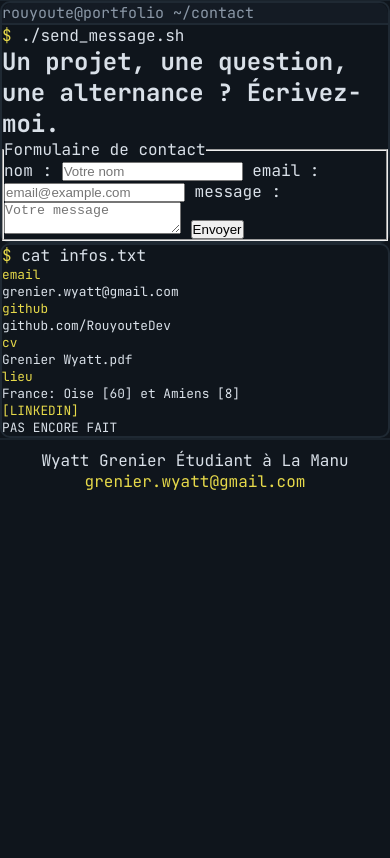
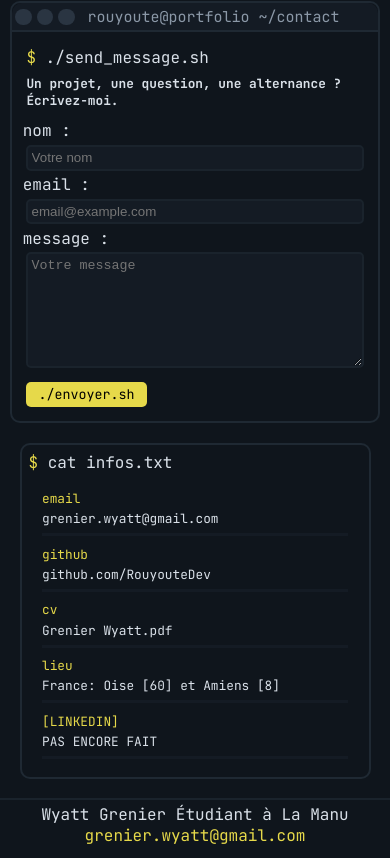
Before and after one commit to RouyouteDev/PORTFOLIO, a plain HTML site: page contact.html in a window 390 px wide. Shown: the part 71-929 px from the top of the page. Before the commit the page ends 844 px from the top, so only its background shows below. Drawn offline with Linux system fonts and the light colour scheme.

Commit message:
Refactor contact page styles and enhance form elements for improved usability

```diff
--- a/assets/css/contact_pc.css
+++ b/assets/css/contact_pc.css
@@ -32,6 +32,21 @@
                 grid-column: span 1;
             }
         }
+        .infos-section{
+            p{
+                margin: 2%;
+            }
+            ul{
+                margin: 5%;
+                li{
+                    margin: 1%;
+                }
+                .eltmargin {
+                    padding-bottom: 2%;
+                    margin-bottom: 3%;
+                }
+            }
+        }
         section{
             margin-right:2.5%;
             margin-left: 2.5%;
@@ -45,7 +60,8 @@
             }
             h1{
                 font-size: 1rem;
-                margin: 2% 4%;
+                margin: 0 4%;
+                margin-top: 2%;
             }
         }
         form{
@@ -58,11 +74,16 @@
                     display: none;
                 }
                 input, textarea{
+                    padding: 1%;
+                    margin: 1%;
+                }
+                button{
+                    width: 7vw;
+                    padding: 1%;
                     margin: 1%;
                 }
             }
         }
-
         #top-section{
             display: block;
             margin-top: 3%;
--- a/assets/css/contact_phone.css
+++ b/assets/css/contact_phone.css
@@ -1,6 +1,6 @@
-@media screen and (max-width: 700px) {
+@media screen and (max-width: 700px){
     header{
-        padding: 2.5%;
+        padding: 1%;
         display: flex;
         flex-wrap: nowrap;
         align-items: center;
@@ -16,19 +16,113 @@
     nav{
         width: 60%;
         ul{
-            font-size: 0; /*ON VA LE FAIRE REAPARAITRE AVEC DU JS AU CLIQUE POUR TELEPHONE*/
+            font-size: 0; /*ON VA LE FAIRE REAPARAITRE AVEC DU JS AU CLIC*/
+        }
+    }
+
+    body{
+        main {
+            display: grid;
+            grid-template-columns: 1fr;
+            grid-auto-rows: auto;
+            section:not(#top-section) {
+                margin-bottom: 5%;
+                margin-left: 5%;
+                margin-right: 5%;
+                grid-column: span 1;
+            }
+        }
+        .infos-section{
+            p{
+                margin: 2%;
+            }
+            ul{
+                margin: 5%;
+                li{
+                    margin: 1%;
+                }
+                .eltmargin {
+                    padding-bottom: 2%;
+                    margin-bottom: 3%;
+                }
+            }
+        }
+        section{
+            margin-right:2.5%;
+            margin-left: 2.5%;
+            margin-top: 5%;
+            section:not(#top-section){
+                display: grid;
+            }
+            .cmd-lines{
+                margin-top: 4%;
+                margin-left: 4%;
+            }
+            h1{
+                font-size: 0.8rem;
+                margin: 0 4%;
+                margin-top: 2%;
+            }
+        }
+        form{
+            padding: 3%;
+            fieldset{
+                border-style: none;
+                display: flex;
+                flex-direction: column;
+                legend{
+                    display: none;
+                }
+                input, textarea{
+                    padding: 1%;
+                    margin: 1%;
+                }
+                button{
+                    width: 35%;
+                    padding: 1%;
+                    margin: 1%;
+                    margin-top: 3%;
+                }
+            }
+        }
+        #top-section{
+            display: block;
+            margin-top: 3%;
+            margin-bottom: 0%;
+            #head-top-section{
+                padding: 1%;
+                font-size: 15px;
+                display: flex;
+                flex-direction: row;
+                align-items: center;
+                p{
+                    margin: 0px;
+                    margin-left: 2vw;
+                }
+                ul.circles{
+                    display: flex;
+                    flex-direction: row;
+                    li{
+                        margin-right: 5px;
+                        padding: 5px;
+                        width: 0.4rem;
+                        height: 0.4rem;
+                        border-radius: 100%;
+                    }
+                }
+            }
         }
     }
     footer{
         position: relative;
-        bottom: 0vh;
+        bottom: 0;
         left: 0;
         right: 0;
         height: 6vh;
         display: flex;
         text-align: center;
         justify-content: center;
-        padding: 10px 15px;
+        padding: 1% 0;
         li{
             list-style: none;
         }
--- a/assets/css/style.css
+++ b/assets/css/style.css
@@ -131,6 +131,26 @@ body {
         }
     }
 }
+.eltmargin {
+    border-bottom-style: solid ;
+    border-width: 3px;
+    border-color: var(--bg-top-section);
+}
+#btn-submit-form{
+    font-family: 'JetBrains Mono', ui-monospace, Consolas, monospace;
+    background-color: var(--secondary);
+    border-style: none;
+    border-radius: 5px;
+}
+.form-fieldset-contact{
+    input, textarea{
+        border-style: solid;
+        border-radius: 5px;
+        border-width: 2px;
+        border-color: rgb(26, 35, 44);
+        background-color: var(--bg-top-section);
+    }
+}
 
 .sections-list {
     li {
--- a/contact.html
+++ b/contact.html
@@ -50,7 +50,7 @@
             <p class="cmd-lines"><span class="yellow-colored">$</span> ./send_message.sh</p>
             <h1>Un projet, une question, une alternance ? Écrivez-moi.</h1>
             <form>
-                <fieldset>
+                <fieldset class="form-fieldset-contact">
                     <legend>Formulaire de contact</legend>
                     <label for="name">nom :</label>
                     <input type="text" id="name" name="name" placeholder="Votre nom" required>
@@ -59,24 +59,24 @@
                     <input type="email" id="email" name="email" placeholder="email@example.com" required>
 
                     <label for="message">message :</label>
-                    <textarea id="message" name="message" placeholder="Votre message" required></textarea>
+                    <textarea id="message" name="message" rows="7" placeholder="Votre message" required></textarea>
 
-                    <button type="submit">Envoyer</button>
+                    <button id="btn-submit-form" type="submit">./envoyer.sh</button>
             </form>
         </section>
-        <section>
+        <section class="infos-section">
             <p><span class="yellow-colored">$</span> cat infos.txt</p>
             <ul class="sections-list">
                 <li class="yellow-colored">email</li>
-                <li><a href="mailto:grenier.wyatt@gmail.com">grenier.wyatt@gmail.com</a></li>
+                <li class="eltmargin"><a href="mailto:grenier.wyatt@gmail.com" target="_blank">grenier.wyatt@gmail.com</a></li>
                 <li class="yellow-colored">github</li>
-                <li>github.com/RouyouteDev<li>
+                <li class="eltmargin"><a href="github.com/RouyouteDev" target="_blank">github.com/RouyouteDev</a><li>
                 <li class="yellow-colored">cv</li>
-                <li>Grenier Wyatt.pdf</li>
+                <li class="eltmargin">Grenier Wyatt.pdf</li>
                 <li class="yellow-colored">lieu</li>
-                <li>France: Oise [60] et Amiens [8]</li>
+                <li class="eltmargin">France: Oise [60] et Amiens [8]</li>
                 <li class="yellow-colored">[LINKEDIN]</li>
-                <li>PAS ENCORE FAIT</li>
+                <li class="eltmargin"><a>PAS ENCORE FAIT</a></li>
             </ul>
         </section>
     </main>
```
